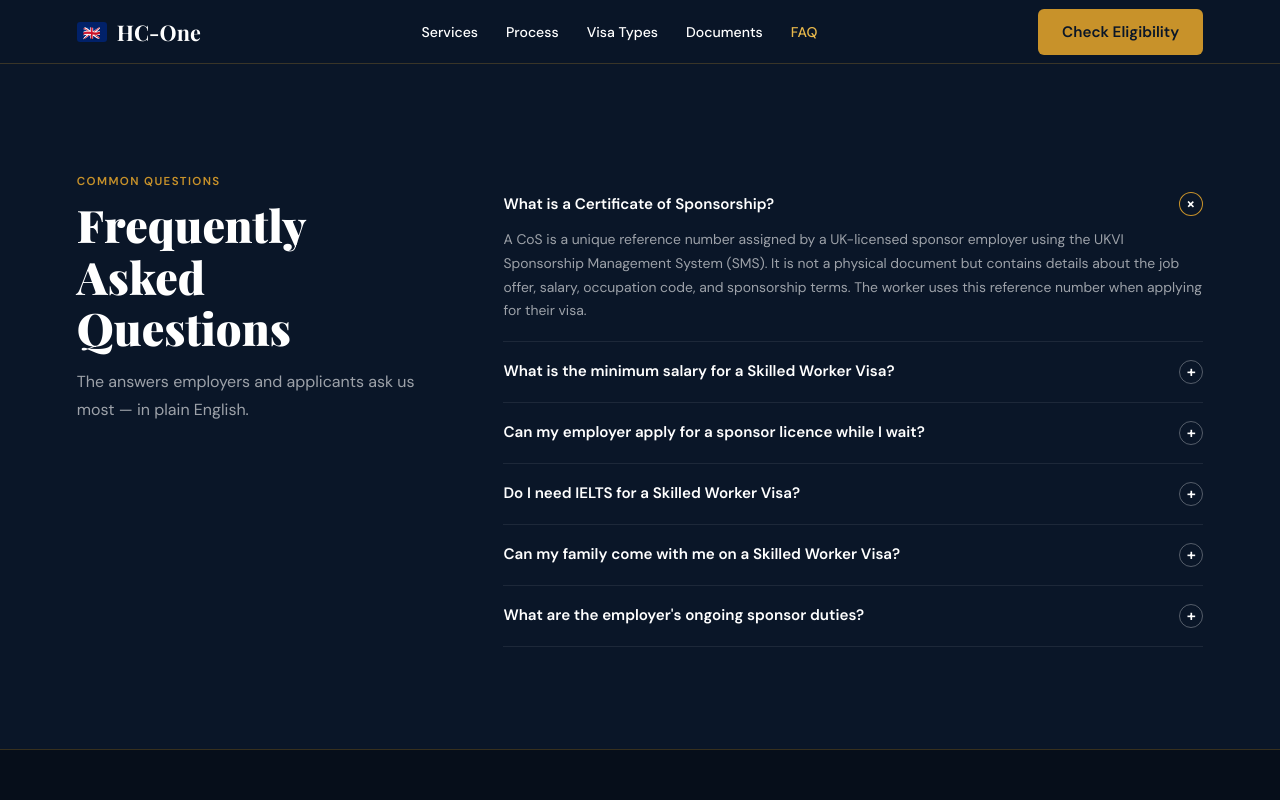
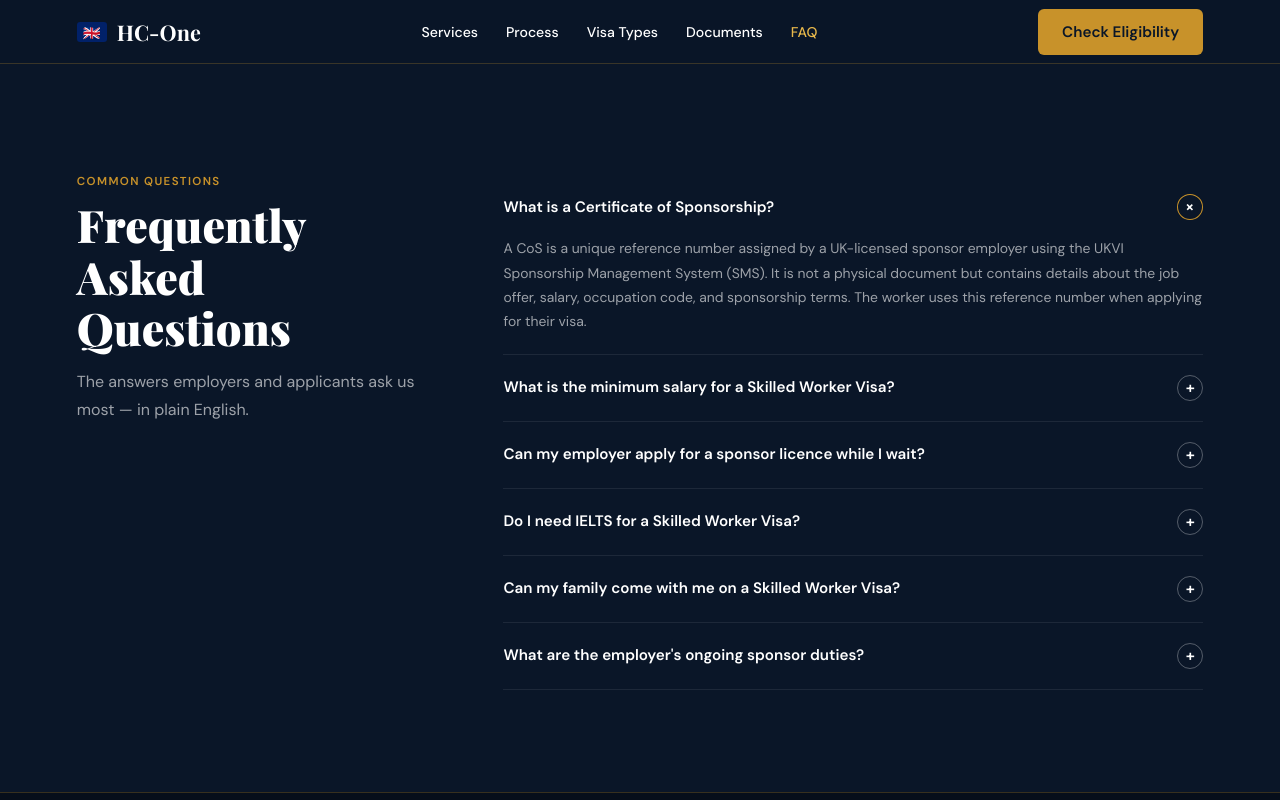
Before and after one commit to Bethwelkipruto/Cos-with-VisaProUK, a React (Vite) app in the folder frontend/: page /faq in a window 1280 px wide. Shown: the top 800 px of the page. Built offline with nearby package versions, Linux system fonts and the light colour scheme.

Commit message:
style(page/faq): increase answer max-height to 400px for long answers, 52px question touch target, padding-bottom on open state, 1:2→1:1.5→1 col

```diff
--- a/frontend/src/pages/FAQ.module.css
+++ b/frontend/src/pages/FAQ.module.css
@@ -6,13 +6,13 @@
 .layout {
   display: grid;
   grid-template-columns: 1fr 2fr;
-  gap: clamp(40px, 6vw, 80px);
+  gap: clamp(36px, 6vw, 80px);
   align-items: start;
 }
 
 .item {
   border-bottom: 1px solid rgba(255, 255, 255, 0.08);
-  padding: 18px 0;
+  padding: 4px 0;
   cursor: pointer;
 }
 
@@ -21,15 +21,18 @@
   justify-content: space-between;
   align-items: center;
   gap: 16px;
-  font-size: clamp(0.88rem, 1.5vw, 0.95rem);
+  font-size: clamp(0.85rem, 1.5vw, 0.95rem);
   font-weight: 600;
   line-height: 1.4;
+  padding: 16px 0;
+  /* Minimum touch target */
+  min-height: 52px;
 }
 
 .icon {
   flex-shrink: 0;
-  width: 24px;
-  height: 24px;
+  width: 26px;
+  height: 26px;
   border-radius: 50%;
   border: 1.5px solid rgba(255, 255, 255, 0.3);
   display: flex;
@@ -45,27 +48,28 @@
 }
 
 .answer {
-  font-size: 0.87rem;
+  font-size: clamp(0.82rem, 1.3vw, 0.87rem);
   color: rgba(255, 255, 255, 0.6);
-  line-height: 1.7;
+  line-height: 1.75;
   max-height: 0;
   overflow: hidden;
-  transition: max-height 0.35s ease, opacity 0.3s, margin-top 0.3s;
+  transition: max-height 0.4s ease, opacity 0.3s, padding-bottom 0.3s;
   opacity: 0;
 }
 
 .open .answer {
-  max-height: 300px;
+  /* Large enough for any answer */
+  max-height: 400px;
   opacity: 1;
-  margin-top: 12px;
+  padding-bottom: 16px;
 }
 
 /* ── Tablet ── */
 @media (max-width: 1024px) {
-  .layout { grid-template-columns: 1fr 1.5fr; gap: 48px; }
+  .layout { grid-template-columns: 1fr 1.5fr; gap: 40px; }
 }
 
 /* ── Mobile ── */
 @media (max-width: 768px) {
-  .layout { grid-template-columns: 1fr; gap: 36px; }
+  .layout { grid-template-columns: 1fr; gap: 32px; }
 }
```
